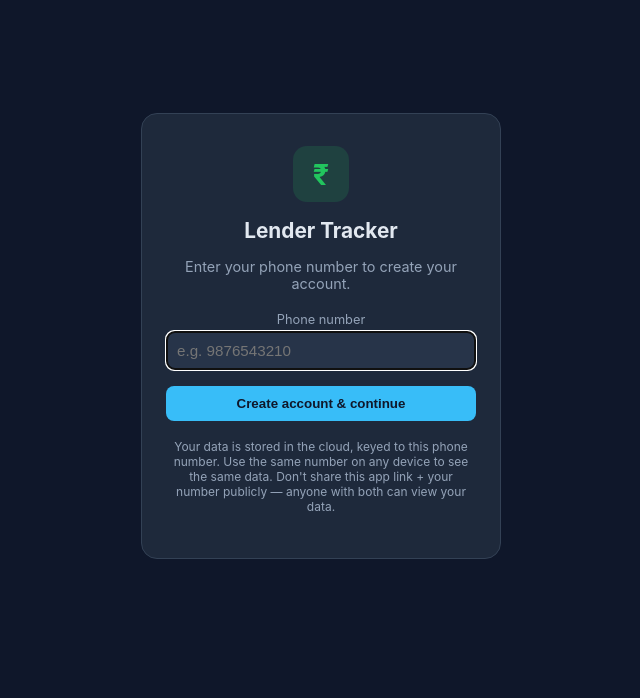
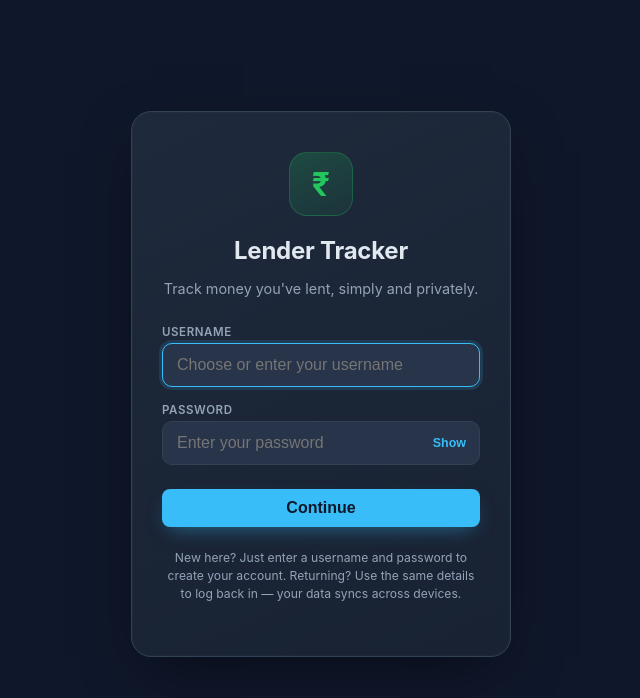
Before and after one commit to kiransw01/lender-tracker, a React (Vite) app in the folder frontend/: page / in a window 1280 px wide. Shown: the top 698 px of the page, without its empty margins (319-959 px from the left). Built offline with nearby package versions, Linux system fonts and the light colour scheme.

Commit message:
Add editable people, username+password login, logout button, polished login UI

```diff
--- a/frontend/src/api.js
+++ b/frontend/src/api.js
@@ -1,62 +1,31 @@
-// Firestore-backed storage API — one document per phone number, holding the full
-// { people, transactions, nextPersonId, nextTxId } shape (same as the old
-// localStorage version). This keeps all CRUD logic identical, just swapping where
-// the store is persisted.
-//
-// On first login for a phone number, if there's leftover data in this browser's
-// localStorage (from the older local-only version of the app), it's migrated into
-// Firestore automatically so nothing is lost.
+// Firestore-backed storage API — one document per username, holding the full
+// { people, transactions, nextPersonId, nextTxId, salt, passwordHash } shape.
+// Auth (auth.js) manages salt/passwordHash; this module manages the app data
+// fields within the same document.
 
 import { doc, getDoc, setDoc } from 'firebase/firestore';
 import { db, ensureFirebaseSignedIn } from './firebase.js';
 import { auth } from './auth.js';
 
-const LEGACY_LOCAL_STORE_KEY = 'lender-tracker-data-v1';
-
-function emptyStore() {
-  return { people: [], transactions: [], nextPersonId: 1, nextTxId: 1 };
-}
-
-function userDocRef(phone) {
-  return doc(db, 'users', phone);
-}
-
-function readLegacyLocalStore() {
-  try {
-    const raw = localStorage.getItem(LEGACY_LOCAL_STORE_KEY);
-    return raw ? JSON.parse(raw) : null;
-  } catch {
-    return null;
-  }
+function userDocRef(username) {
+  return doc(db, 'users', username);
 }
 
 async function loadStore() {
   await ensureFirebaseSignedIn();
-  const phone = auth.getRegisteredPhone();
-  if (!phone) throw new Error('Not signed in');
+  const username = auth.getUsername();
+  if (!username) throw new Error('Not signed in');
 
-  const ref = userDocRef(phone);
+  const ref = userDocRef(username);
   const snap = await getDoc(ref);
-
-  if (snap.exists()) {
-    return snap.data();
-  }
-
-  // No cloud data yet for this phone — migrate legacy localStorage data if present,
-  // otherwise start fresh.
-  const legacy = readLegacyLocalStore();
-  const initial = legacy && legacy.people ? legacy : emptyStore();
-  await setDoc(ref, initial);
-  if (legacy) {
-    localStorage.removeItem(LEGACY_LOCAL_STORE_KEY); // migrated, no longer needed
-  }
-  return initial;
+  if (!snap.exists()) throw new Error('Account not found');
+  return snap.data();
 }
 
 async function saveStore(store) {
-  const phone = auth.getRegisteredPhone();
-  if (!phone) throw new Error('Not signed in');
-  await setDoc(userDocRef(phone), store);
+  const username = auth.getUsername();
+  if (!username) throw new Error('Not signed in');
+  await setDoc(userDocRef(username), store);
 }
 
 function withBalance(person, store) {
@@ -170,12 +139,14 @@ export const api = {
   // --- Backup helpers (export/import) ---
   async exportData() {
     const store = await loadStore();
-    return JSON.stringify(store, null, 2);
+    const { salt, passwordHash, ...appData } = store;
+    return JSON.stringify(appData, null, 2);
   },
 
   async importData(jsonString) {
     const parsed = JSON.parse(jsonString);
     if (!parsed.people || !parsed.transactions) throw new Error('Invalid backup file');
-    await saveStore(parsed);
+    const store = await loadStore();
+    await saveStore({ ...store, ...parsed });
   },
 };
--- a/frontend/src/auth.js
+++ b/frontend/src/auth.js
@@ -1,59 +1,96 @@
-// Phone-number identity, backed by Firestore for real persistence.
+// Username + password identity, backed by Firestore for real persistence.
 //
-// This is NOT real SMS/OTP-verified authentication — Firebase Phone Auth requires
-// billing/reCAPTCHA setup we're skipping for simplicity. Instead:
-//   - Your phone number is your "account key" in Firestore (users/{phone})
-//   - We sign in anonymously to Firebase under the hood just to satisfy Firestore's
-//     auth requirement
-//   - Anyone who knows your exact phone number could technically open your data if
-//     they also have the app URL — same trust model as a shared bookmark/password
-//     you haven't told anyone. Don't share your phone number+app link publicly.
+// This is a lightweight app-level auth, not a bank-grade auth system:
+//   - Passwords are hashed (SHA-256 + per-account salt) before being stored/compared,
+//     never stored in plaintext.
+//   - We still sign in anonymously to Firebase under the hood, just to satisfy
+//     Firestore's "must be authenticated" security rule — the username/password
+//     check itself is done in application code against the stored hash.
+//   - One Firestore doc per username (users/{username}) holds the account's salt,
+//     password hash, and all app data (people/transactions).
 //
-// The upside: your data now lives in the cloud (Firestore), not just one browser's
-// localStorage, so clearing browser data / reinstalling / switching devices no
-// longer wipes it.
+// Backward compatibility: accounts created before this feature (username = phone
+// number, no password) are auto-migrated the first time that username is used to
+// log in — whatever password is entered then becomes the account's password.
 
-import { ensureFirebaseSignedIn } from './firebase.js';
+import { doc, getDoc, setDoc, updateDoc } from 'firebase/firestore';
+import { db, ensureFirebaseSignedIn } from './firebase.js';
+import { generateSalt, hashPassword } from './crypto.js';
 
-const REGISTERED_PHONE_KEY = 'lender-tracker-phone-v1';
 const SESSION_KEY = 'lender-tracker-session-v1';
+const USERNAME_KEY = 'lender-tracker-username-v1';
 
-function normalizePhone(phone) {
-  return (phone || '').replace(/[\s\-()]/g, '').trim();
+function normalizeUsername(username) {
+  return (username || '').trim().toLowerCase();
+}
+
+function userDocRef(username) {
+  return doc(db, 'users', username);
 }
 
 export const auth = {
-  normalizePhone,
-
-  isRegistered() {
-    return Boolean(localStorage.getItem(REGISTERED_PHONE_KEY));
-  },
-
-  getRegisteredPhone() {
-    return localStorage.getItem(REGISTERED_PHONE_KEY) || '';
-  },
-
-  async signIn(phone) {
-    const normalized = normalizePhone(phone);
-    if (!normalized || normalized.length < 6) {
-      throw new Error('Enter a valid phone number');
-    }
-    await ensureFirebaseSignedIn();
-    localStorage.setItem(REGISTERED_PHONE_KEY, normalized);
-    sessionStorage.setItem(SESSION_KEY, '1');
-    return normalized;
+  getUsername() {
+    return sessionStorage.getItem(USERNAME_KEY) || '';
   },
 
   isLoggedIn() {
-    return sessionStorage.getItem(SESSION_KEY) === '1' && this.isRegistered();
+    return sessionStorage.getItem(SESSION_KEY) === '1' && Boolean(this.getUsername());
   },
 
   logout() {
     sessionStorage.removeItem(SESSION_KEY);
+    sessionStorage.removeItem(USERNAME_KEY);
   },
 
-  switchAccount() {
-    localStorage.removeItem(REGISTERED_PHONE_KEY);
-    sessionStorage.removeItem(SESSION_KEY);
+  /**
+   * Handles sign-up, login, and legacy-account password migration in one step:
+   * - New username → creates the account with this password.
+   * - Existing username with no password set yet (legacy data) → sets this
+   *   password on the existing account (no data lost).
+   * - Existing username with a password → verifies it matches.
+   */
+  async authenticate(usernameInput, password) {
+    const username = normalizeUsername(usernameInput);
+    if (!username || username.length < 3) {
+      throw new Error('Username must be at least 3 characters');
+    }
+    if (!password || password.length < 4) {
+      throw new Error('Password must be at least 4 characters');
+    }
+
+    await ensureFirebaseSignedIn();
+    const ref = userDocRef(username);
+    const snap = await getDoc(ref);
+
+    if (!snap.exists()) {
+      // Sign up: brand new account
+      const salt = generateSalt();
+      const passwordHash = await hashPassword(password, salt);
+      await setDoc(ref, {
+        salt,
+        passwordHash,
+        people: [],
+        transactions: [],
+        nextPersonId: 1,
+        nextTxId: 1,
+      });
+    } else {
+      const data = snap.data();
+      if (!data.passwordHash) {
+        // Legacy account (created before passwords existed) — set it now.
+        const salt = generateSalt();
+        const passwordHash = await hashPassword(password, salt);
+        await updateDoc(ref, { salt, passwordHash });
+      } else {
+        const candidateHash = await hashPassword(password, data.salt);
+        if (candidateHash !== data.passwordHash) {
+          throw new Error('Incorrect password');
+        }
+      }
+    }
+
+    sessionStorage.setItem(USERNAME_KEY, username);
+    sessionStorage.setItem(SESSION_KEY, '1');
+    return username;
   },
 };
--- /dev/null
+++ b/frontend/src/crypto.js
@@ -0,0 +1,23 @@
+// Lightweight client-side password hashing using the Web Crypto API (SHA-256 with
+// a random per-user salt). This is NOT bank-grade security — anyone with direct
+// Firestore access could still brute-force weak passwords — but it's meaningfully
+// better than storing plaintext, and matches the trust model of this app (a
+// personal tracker, not a banking app).
+
+function bufferToHex(buffer) {
+  return Array.from(new Uint8Array(buffer))
+    .map((b) => b.toString(16).padStart(2, '0'))
+    .join('');
+}
+
+export function generateSalt() {
+  const bytes = new Uint8Array(16);
+  crypto.getRandomValues(bytes);
+  return bufferToHex(bytes);
+}
+
+export async function hashPassword(password, salt) {
+  const data = new TextEncoder().encode(`${salt}:${password}`);
+  const digest = await crypto.subtle.digest('SHA-256', data);
+  return bufferToHex(digest);
+}
--- a/frontend/src/pages/Login.jsx
+++ b/frontend/src/pages/Login.jsx
@@ -2,8 +2,9 @@ import { useState } from 'react';
 import { auth } from '../auth.js';
 
 export default function Login({ onSuccess }) {
-  const isFirstTime = !auth.isRegistered();
-  const [phone, setPhone] = useState('');
+  const [username, setUsername] = useState('');
+  const [password, setPassword] = useState('');
+  const [showPassword, setShowPassword] = useState(false);
   const [error, setError] = useState('');
   const [loading, setLoading] = useState(false);
 
@@ -12,7 +13,7 @@ export default function Login({ onSuccess }) {
     setError('');
     setLoading(true);
     try {
-      await auth.signIn(phone);
+      await auth.authenticate(username, password);
       onSuccess();
     } catch (err) {
       setError(err.message);
@@ -26,32 +27,49 @@ export default function Login({ onSuccess }) {
       <div className="login-card">
         <div className="login-logo">₹</div>
         <h1>Lender Tracker</h1>
-        <p className="login-subtitle">
-          {isFirstTime
-            ? 'Enter your phone number to create your account.'
-            : 'Enter your phone number to continue.'}
-        </p>
+        <p className="login-subtitle">Track money you've lent, simply and privately.</p>
+
         {error && <div className="error-banner">{error}</div>}
+
         <form onSubmit={handleSubmit}>
           <div className="field">
-            <label>Phone number</label>
+            <label>Username</label>
             <input
               autoFocus
-              type="tel"
-              inputMode="tel"
-              value={phone}
-              onChange={(e) => setPhone(e.target.value)}
-              placeholder="e.g. 9876543210"
+              autoCapitalize="none"
+              autoCorrect="off"
+              value={username}
+              onChange={(e) => setUsername(e.target.value)}
+              placeholder="Choose or enter your username"
             />
           </div>
+          <div className="field">
+            <label>Password</label>
+            <div className="password-input">
+              <input
+                type={showPassword ? 'text' : 'password'}
+                value={password}
+                onChange={(e) => setPassword(e.target.value)}
+                placeholder="Enter your password"
+              />
+              <button
+                type="button"
+                className="password-toggle"
+                onClick={() => setShowPassword((s) => !s)}
+                aria-label="Toggle password visibility"
+              >
+                {showPassword ? 'Hide' : 'Show'}
+              </button>
+            </div>
+          </div>
           <button type="submit" className="primary login-btn" disabled={loading}>
-            {loading ? 'Please wait…' : isFirstTime ? 'Create account & continue' : 'Continue'}
+            {loading ? 'Please wait…' : 'Continue'}
           </button>
         </form>
+
         <p className="login-note">
-          Your data is stored in the cloud, keyed to this phone number. Use the same
-          number on any device to see the same data. Don't share this app link + your
-          number publicly — anyone with both can view your data.
+          New here? Just enter a username and password to create your account.
+          Returning? Use the same details to log back in — your data syncs across devices.
         </p>
       </div>
     </div>
--- a/frontend/src/styles.css
+++ b/frontend/src/styles.css
@@ -116,6 +116,7 @@ header.top h1 {
 
 .detail-header h2 { margin: 0 0 4px; }
 .detail-header .notes { color: var(--text-dim); font-size: 0.9rem; }
+.detail-header-actions { display: flex; gap: 8px; }
 
 .balance-banner {
   background: var(--surface);
@@ -232,37 +233,84 @@ button.danger { color: var(--red); }
 }
 
 .login-screen {
-  min-height: 80vh;
+  min-height: 92vh;
   display: flex;
   align-items: center;
   justify-content: center;
+  padding: 20px 0;
 }
 
 .login-card {
-  background: var(--surface);
+  background: linear-gradient(155deg, var(--surface) 0%, #182233 100%);
   border: 1px solid var(--border);
-  border-radius: 16px;
-  padding: 32px 24px;
-  max-width: 360px;
+  border-radius: 20px;
+  padding: 40px 30px;
+  max-width: 380px;
   width: 100%;
   text-align: center;
+  box-shadow: 0 20px 60px -20px rgba(0, 0, 0, 0.6), 0 0 0 1px rgba(255,255,255,0.02) inset;
 }
 
 .login-logo {
-  width: 56px;
-  height: 56px;
-  border-radius: 14px;
-  background: rgba(34,197,94,0.15);
+  width: 64px;
+  height: 64px;
+  border-radius: 18px;
+  background: linear-gradient(155deg, rgba(34,197,94,0.22), rgba(34,197,94,0.08));
+  border: 1px solid rgba(34,197,94,0.25);
   color: var(--green);
-  font-size: 1.8rem;
+  font-size: 2rem;
   font-weight: 700;
   display: flex;
   align-items: center;
   justify-content: center;
-  margin: 0 auto 16px;
+  margin: 0 auto 20px;
 }
 
-.login-card h1 { font-size: 1.3rem; margin: 0 0 8px; }
-.login-subtitle { color: var(--text-dim); font-size: 0.9rem; margin-bottom: 20px; }
-.login-btn { width: 100%; margin-top: 4px; }
-.login-note { color: var(--text-dim); font-size: 0.75rem; margin-top: 18px; }
+.login-card h1 { font-size: 1.5rem; margin: 0 0 6px; letter-spacing: -0.01em; }
+.login-subtitle { color: var(--text-dim); font-size: 0.9rem; margin-bottom: 28px; }
+
+.login-card .field { margin-bottom: 16px; text-align: left; }
+.login-card .field label {
+  font-size: 0.72rem;
+  text-transform: uppercase;
+  letter-spacing: 0.05em;
+  font-weight: 600;
+  color: var(--text-dim);
+}
+.login-card .field input {
+  padding: 12px 14px;
+  font-size: 1rem;
+  border-radius: 10px;
+  transition: border-color 0.15s, box-shadow 0.15s;
+}
+.login-card .field input:focus {
+  outline: none;
+  border-color: var(--accent);
+  box-shadow: 0 0 0 3px rgba(56, 189, 248, 0.15);
+}
+
+.password-input { position: relative; display: flex; }
+.password-input input { flex: 1; padding-right: 60px; }
+.password-toggle {
+  position: absolute;
+  right: 6px;
+  top: 50%;
+  transform: translateY(-50%);
+  background: none;
+  border: none;
+  color: var(--accent);
+  font-size: 0.78rem;
+  font-weight: 600;
+  cursor: pointer;
+  padding: 6px 8px;
+}
+
+.login-btn {
+  width: 100%;
+  margin-top: 8px;
+  padding: 13px;
+  font-size: 1rem;
+  border-radius: 10px;
+  box-shadow: 0 8px 20px -8px rgba(56, 189, 248, 0.5);
+}
+.login-note { color: var(--text-dim); font-size: 0.76rem; margin-top: 22px; line-height: 1.5; }
```
Also changed, not shown: frontend/src/components/PersonModal.jsx (renamed from frontend/src/components/AddPersonModal.jsx, +12 -7 lines), frontend/src/pages/PeopleList.jsx (+4 -4 lines), frontend/src/pages/PersonDetail.jsx (+17 -1 lines).
